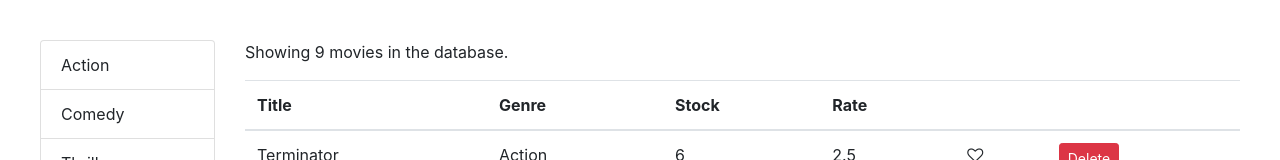
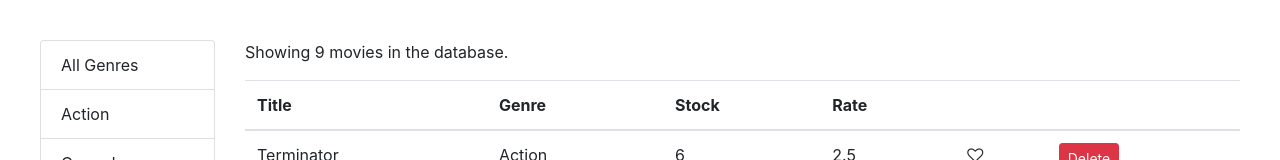
Before and after one commit to yaxue1123/react-app, a React (Create React App) app: page / in a window 1280 px wide. Shown: the top 160 px of the page. Built offline with nearby package versions, Linux system fonts and the light colour scheme.

Commit message:
fix bug of switch between all/ one genre page conflict

```diff
--- a/src/components/movies.jsx
+++ b/src/components/movies.jsx
@@ -15,7 +15,8 @@
   };
 
   componentDidMount() {
-    this.setState({ movies: getMovies(), genres: getGenres() });
+    const genres = [{ name: "All Genres" }, ...getGenres()];
+    this.setState({ movies: getMovies(), genres });
   }
   handleDelete = movie => {
     // update the state of the component.
@@ -40,7 +41,7 @@
   };
 
   handleGenreSelect = genre => {
-    this.setState({ selectedGenre: genre });
+    this.setState({ selectedGenre: genre, currentPage: 1 });
   };
 
   render() {
@@ -56,9 +57,10 @@
       return <p>There are no movie in the database.</p>;
     }
 
-    const filtered = selectedGenre
-      ? allMovies.filter(m => m.genre._id === selectedGenre._id)
-      : allMovies;
+    const filtered =
+      selectedGenre && selectedGenre._id
+        ? allMovies.filter(m => m.genre._id === selectedGenre._id)
+        : allMovies;
     const movies = paginate(filtered, currentPage, pageSize);
 
     return (
```
